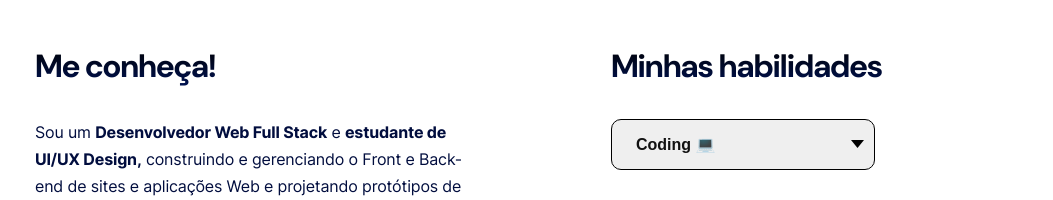
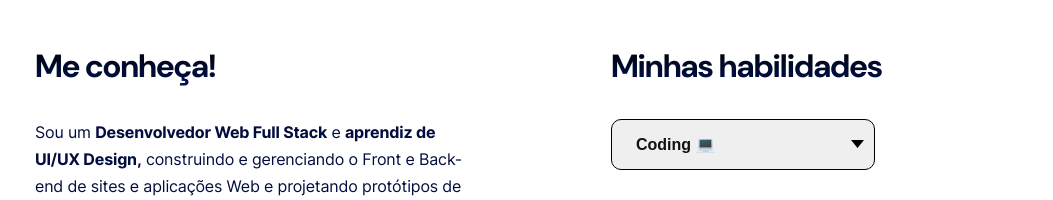
Before and after one commit to nanvieiradev/portfolio, a React (Create React App) app: page / in a window 1280 px wide. Shown: the part 1020-1220 px from the top of the page, without its empty margins (93-1146 px from the left). Built offline with nearby package versions, Linux system fonts and the light colour scheme.

Commit message:
Update Sobre.jsx

```diff
--- a/src/pages/Home/sections/Sobre/Sobre.jsx
+++ b/src/pages/Home/sections/Sobre/Sobre.jsx
@@ -24,7 +24,7 @@ const Sobre = () => {
           <h3>Me conheça!</h3>
           <div id="text">
             <p className='medium'>
-              Sou um <strong>Desenvolvedor Web Full Stack</strong> e <strong>estudante de UI/UX Design,</strong> construindo e gerenciando o Front e Back-end de sites e aplicações Web e projetando protótipos de interface que levam ao sucesso do produto geral. Confira alguns dos meus trabalhos na seção <strong>Projetos</strong>.
+              Sou um <strong>Desenvolvedor Web Full Stack</strong> e <strong>aprendiz de UI/UX Design,</strong> construindo e gerenciando o Front e Back-end de sites e aplicações Web e projetando protótipos de interface que levam ao sucesso do produto geral. Confira alguns dos meus trabalhos na seção <strong>Projetos</strong>.
             </p>
             <p className='medium'>
               Estou aberto a <strong>oportunidades de trabalho</strong> onde possa contribuir, aprender e crescer. Se tiver uma boa oportunidade que corresponda às minhas competências e experiência, não hesite em me <strong>contatar</strong>.
```
